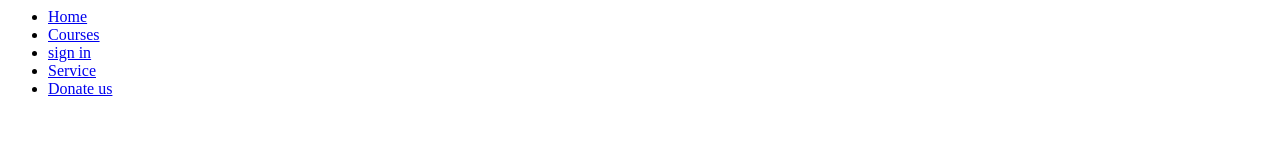
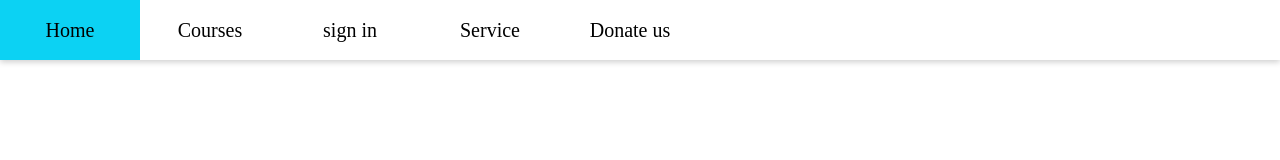
Before and after one commit to Ajeetbisht/Frontend-templates, a plain HTML site: page drop_down_menu.html in a window 1280 px wide. Drawn offline with Linux system fonts and the light colour scheme.

Commit message:
Add files via upload

```diff
--- a/drop_down_menu.css
+++ b/drop_down_menu.css
@@ -1,3 +1,60 @@
+*{
+	margin:0;
+	padding:0;
+}
+
 .nav{
+	width:100%;
+	height:60px;
+	background-color: #fff;
+	box-shadow: rgba(0,0,0,0.2)0 2px 6px 0;
+}
+/* this will give a rectangle */
 
+ul{
+	list-style-type:none;
 }
+
+ul li{
+	float:left;
+	width:140px;
+	height:60px;
+	font-size:20px; /* this will seprate text*/
+	line-height:60px; /*to have text in vertically center */
+/*	border:1px solid #000; for border */
+	text-align:center;
+}
+
+ul li a{
+	text-decoration:none;
+	color: #000;
+	display:block;
+}
+
+ul li a:hover{
+	background-color: #0cd2f3;
+	transition: 1s all ease;
+}
+
+ul li ul li{
+	display:none;
+	background-color: #fff;
+	box-shadow:rgba(0,0,0,0.2) 0 2px 6px 0;
+	height:60px;
+	transition: 1s all;/* for showing the li in li with a time allocated to it */
+}
+
+ul li:hover ul li{
+	display:block;
+	animation:drop 1s ease;
+}
+ /*drop is a variable to access the animation */
+@keyframes drop{
+	0%{
+		transform:scala(2,2) rotate(90 deg);
+	}
+	100%{
+		transform:scala(1,1) rotate(0 deg);
+	}
+}
+}
--- a/drop_down_menu.html
+++ b/drop_down_menu.html
@@ -1,13 +1,19 @@
 <html>
 <head><title>Dropdown_Menu</title>
-  <link rel="stylesheet" type="text/css" href="dropdown_menu.css">
+  <link rel="stylesheet" type="text/css" href="drop_down_menu.css">
 </head>
 <body>
 <div class="nav">
 	<ul>
-	<li><a href="#">Home</a></li>
-	<li><a href="#">Courses</a></li>
-	<li><a href="#">sign in</a></li>
+	<li><a href="https://www.google.com">Home</a></li>
+	<li><a href="#">Courses</a>
+	<ul>
+		<li><a href="#">Python</a></li>
+		<li><a href="#">c++</a></li>
+		<li><a href="#">Data Structure</a></li>
+	</ul>
+	</li>
+	<li><a href="login.html">sign in</a></li>
 	<li><a href="#">Service</a></li>
 	<li><a href="#">Donate us</a></li>
 	</ul>
```
